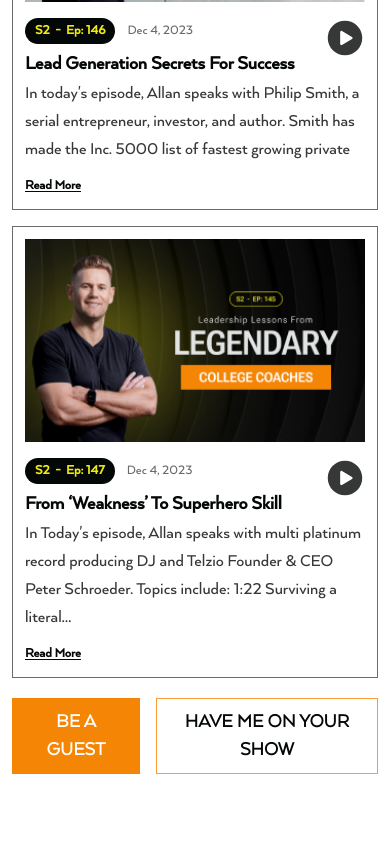
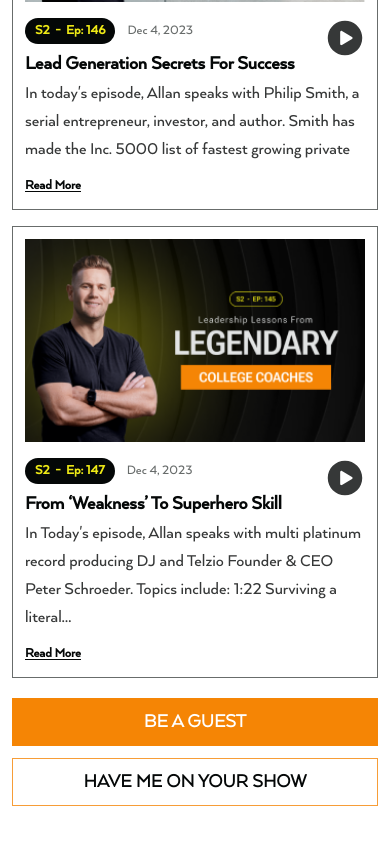
Before and after one commit to khushi303/allan-drapper, a Next.js app: page / in a window 390 px wide. Shown: the part 3015-3859 px from the top of the page. Before the commit the page ends 3829 px from the top, so only its background shows below. Built offline with nearby package versions, Linux system fonts and the light colour scheme.

Commit message:
podcast section done

```diff
--- a/src/app/components/Podcasts.tsx
+++ b/src/app/components/Podcasts.tsx
@@ -46,9 +46,9 @@ const Podcasts = () => {
             </div>
           ))}
         </div>
-        <div className="flex justify-center gap-4 items-center mt-5 sm:mt-7 md:mt-10 xl:mt-[67px]">
-        <CommonBtn className="px-6 border border-transparent">BE A GUEST</CommonBtn>
-        <CommonBtn className="px-6 border border-bunker !bg-transparent border-opacity-80 !text-bunker">HAVE ME ON YOUR SHOW</CommonBtn>
+        <div className="flex justify-center gap-3 sm:gap-4 items-center mt-5 sm:mt-7 md:mt-10 xl:mt-[67px] max-sm:flex-col">
+        <CommonBtn className="px-6 border border-transparent max-sm:w-full">BE A GUEST</CommonBtn>
+        <CommonBtn className="px-6 border border-bunker !bg-transparent border-opacity-80 !text-bunker max-sm:w-full">HAVE ME ON YOUR SHOW</CommonBtn>
         </div>
       </div>
     </div>
```
